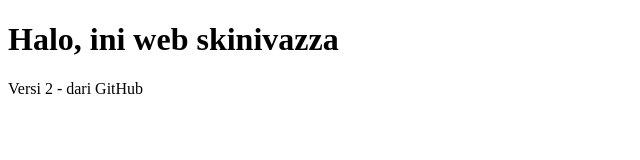
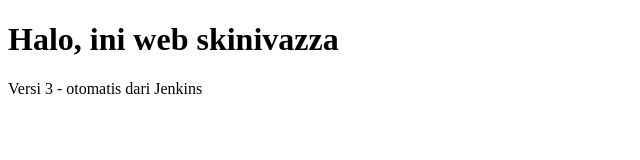
Before and after one commit to kurniawatifadhilah1106-ui/-latihan-cicd, a plain HTML site: page public/index.html in a window 1280 px wide. Shown: the full height of the page, 0-640 px from the left. Drawn offline with Linux system fonts and the light colour scheme.

Commit message:
Update index.html

```diff
--- a/public/index.html
+++ b/public/index.html
@@ -6,6 +6,6 @@
 </head>
 <body>
     <h1>Halo, ini web skinivazza</h1>
-    <p>Versi 2 - dari GitHub</p>
+    <p>Versi 3 - otomatis dari Jenkins</p>
 </body>
 </html>
```
